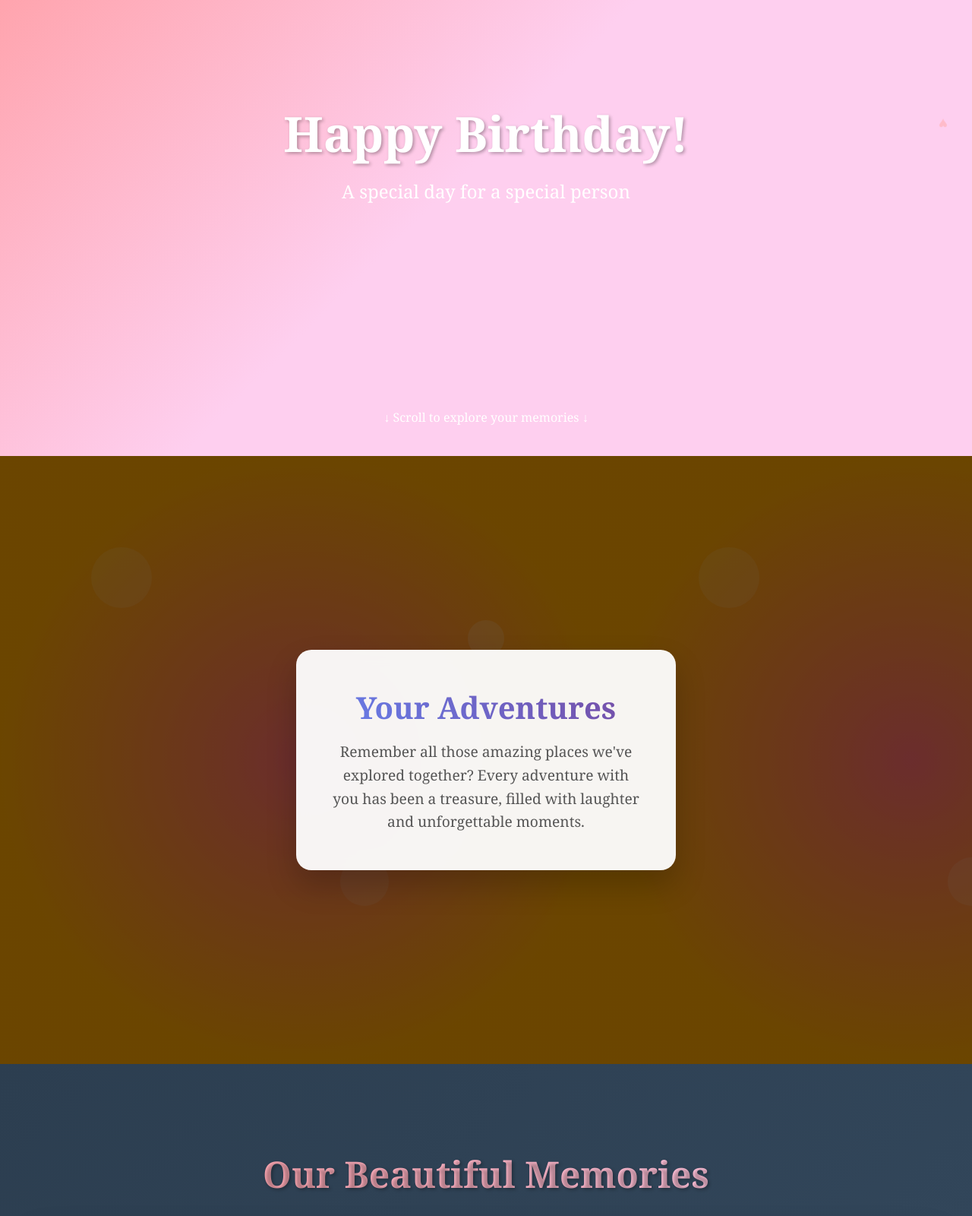
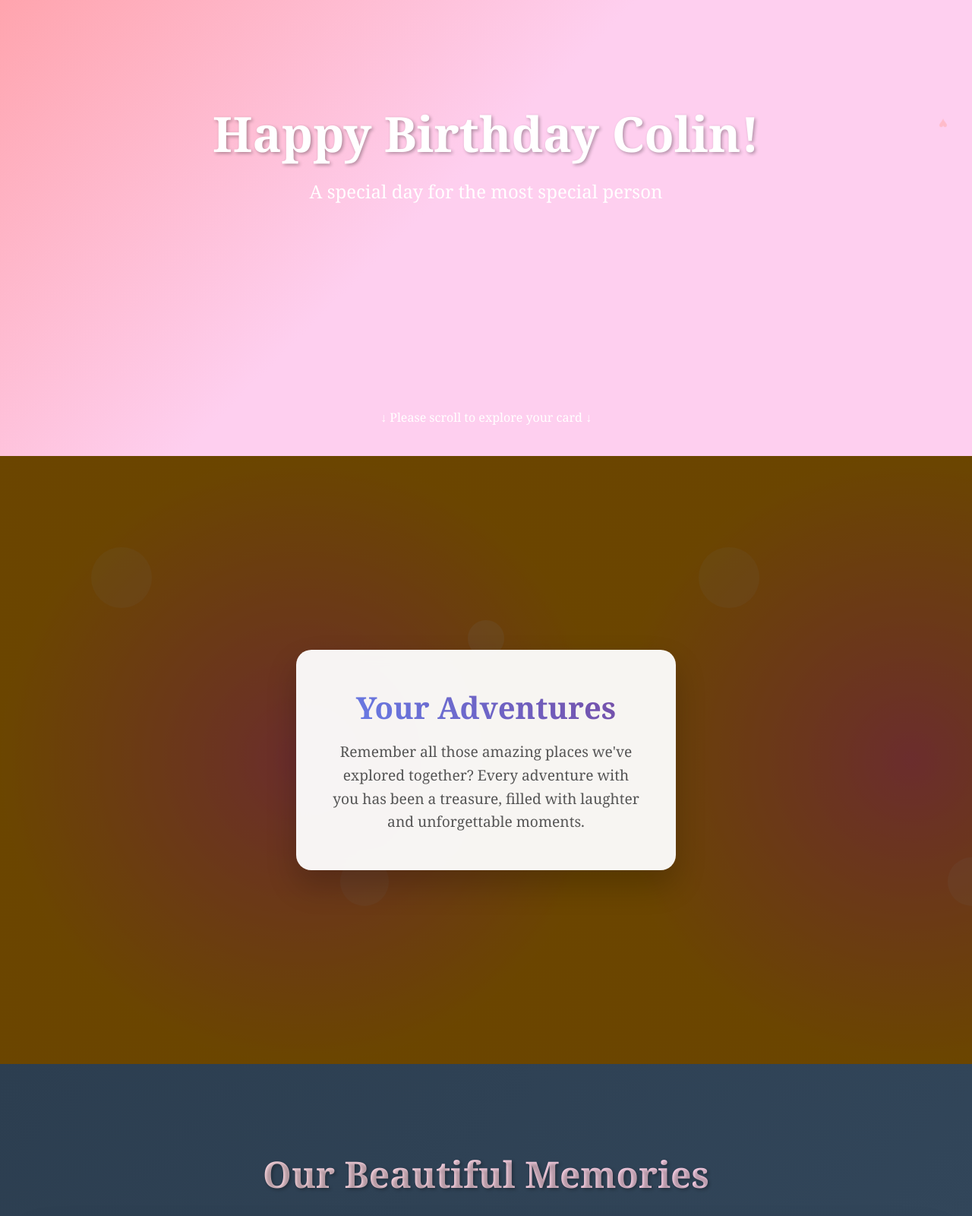
Before and after one commit to LindaMukundwa/JacquaviusSr, a plain HTML site: page index.html in a window 1280 px wide. Shown: the part 200-1800 px from the top of the page at 76% size. Drawn offline with nearby package versions, Linux system fonts and the light colour scheme.

Commit message:
needed to personalize more and improve the photos

```diff
--- a/index.html
+++ b/index.html
@@ -3,7 +3,7 @@
 <head>
     <meta charset="UTF-8">
     <meta name="viewport" content="width=device-width, initial-scale=1.0">
-    <title>Happy Birthday!</title>
+    <title>Happy Birthday Colin!</title>
     <link rel="stylesheet" type="text/css" href="./styles.css">
 </head>
 <body>
@@ -11,11 +11,11 @@
 
     <section class="section hero">
         <div>
-            <h1>Happy Birthday!</h1>
-            <p>A special day for a special person</p>
+            <h1>Happy Birthday Colin!</h1>
+            <p>A special day for the most special person</p>
         </div>
         <div class="scroll-indicator">
-            <div>↓ Scroll to explore your memories ↓</div>
+            <div>↓ Please scroll to explore your card ↓</div>
         </div>
     </section>
 
@@ -55,14 +55,14 @@
                       <button>Remember This</button>
                     </div>
                   </li>
-                  <li class='item' style="background-image: url('images/6.jpg')">
+                  <li class='item' style="background-image: url('images/1.jpg')">
                     <div class='content'>
                       <h2 class='title'>"Golden Hours"</h2>
                       <p class='description'>Those perfect moments when everything feels just right. Your laughter during golden hour is one of my favorite sounds in the world.</p>
                       <button>Remember This</button>
                     </div>
                   </li>
-                  <li class='item' style="background-image: url('images/7.jpg')">
+                  <li class='item' style="background-image: url('images/9.JPG')">
                     <div class='content'>
                       <h2 class='title'>"Urban Explorations"</h2>
                       <p class='description'>City adventures with you are always exciting. You turn ordinary streets into extraordinary memories with your curiosity and joy.</p>
--- a/styles.css
+++ b/styles.css
@@ -414,7 +414,7 @@ body {
     text-align: center;
     margin-bottom: 2rem;
     text-shadow: 2px 2px 4px rgba(0,0,0,0.3);
-    background: linear-gradient(45deg, #ff9a9e, #fecfef);
+    background: linear-gradient(45deg, #f9d9da, #fecfef);
     -webkit-background-clip: text;
     -webkit-text-fill-color: transparent;
     background-clip: text;
```
Also changed, not shown: images/5.jpg, 5 other files.
